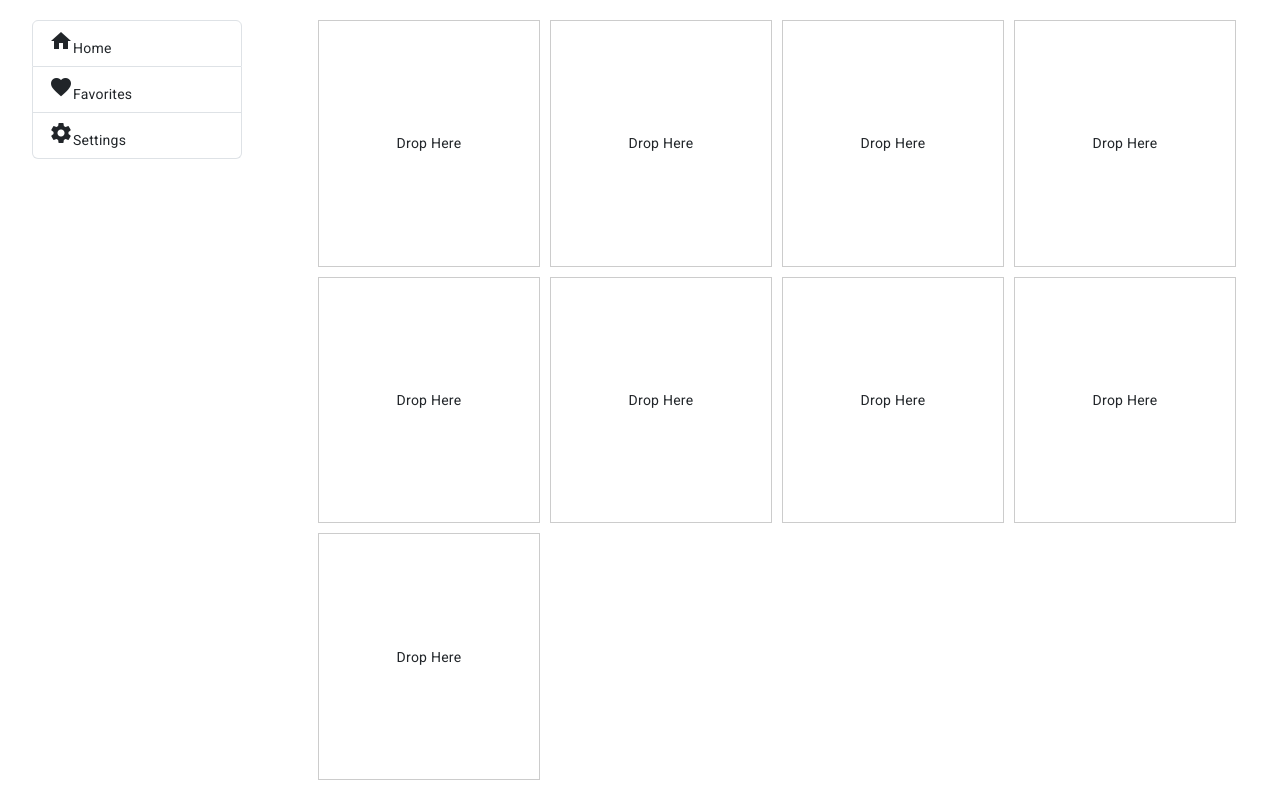
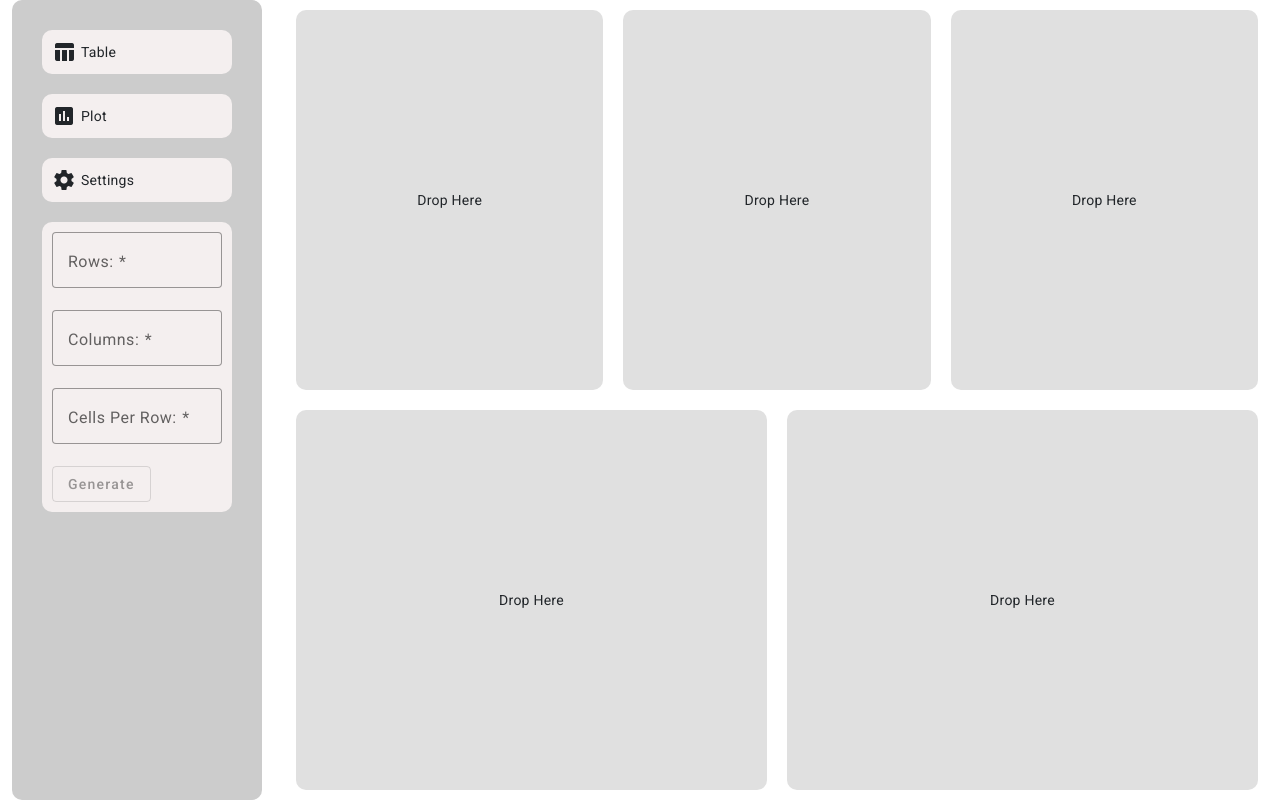
Before and after one commit to ImpulseCKS/dynamic-dashboard, an Angular app: page / in a window 1280 px wide. Built offline with nearby package versions, Linux system fonts and the light colour scheme.

Commit message:
Changed basic strucuture again

```diff
--- a/package.json
+++ b/package.json
@@ -15,6 +15,7 @@
     "@angular/common": "^17.3.5",
     "@angular/compiler": "^17.3.5",
     "@angular/core": "^17.3.5",
+    "@angular/flex-layout": "^15.0.0-beta.42",
     "@angular/forms": "^17.3.5",
     "@angular/material": "~17.3.5",
     "@angular/platform-browser": "^17.3.5",
@@ -23,6 +24,7 @@
     "@ng-bootstrap/ng-bootstrap": "^16.0.0",
     "@popperjs/core": "^2.11.8",
     "bootstrap": "^5.3.2",
+    "mobile-detect": "^1.4.5",
     "rxjs": "~7.8.0",
     "tslib": "^2.3.0",
     "zone.js": "~0.14.4"
--- a/src/app/app.component.html
+++ b/src/app/app.component.html
@@ -1,9 +1,9 @@
 <div class="container-fluid">
-  <div class="row full-height">
-    <div class="col-auto full-height">
+  <div class="row">
+    <div class="col-auto">
       <app-sidebar></app-sidebar>
     </div>
-    <div class="col full-height">
+    <div class="col">
       <app-main-page></app-main-page>
     </div>
   </div>
--- a/src/app/app.module.ts
+++ b/src/app/app.module.ts
@@ -7,7 +7,13 @@ import { DragDropModule } from '@angular/cdk/drag-drop';
 import { SidebarComponent } from './sidebar/sidebar.component';
 import { MainPageComponent } from './main-page/main-page.component';
 import { MatIconModule } from '@angular/material/icon';
+import { MatFormFieldModule } from '@angular/material/form-field';
 import { NgbModule } from '@ng-bootstrap/ng-bootstrap';
+import { ReactiveFormsModule } from '@angular/forms';
+import { MatInputModule } from '@angular/material/input';
+import { MatButtonModule } from '@angular/material/button';
+import { provideAnimations } from '@angular/platform-browser/animations';
+import { FlexLayoutModule } from '@angular/flex-layout';
 
 @NgModule({
   declarations: [
@@ -20,9 +26,16 @@ import { NgbModule } from '@ng-bootstrap/ng-bootstrap';
     AppRoutingModule,
     DragDropModule,
     MatIconModule,
-    NgbModule
+    NgbModule,
+    MatFormFieldModule,
+    ReactiveFormsModule,
+    MatInputModule,
+    MatButtonModule,
+    FlexLayoutModule
   ],
-  providers: [],
+  providers: [
+    provideAnimations()
+  ],
   bootstrap: [AppComponent]
 })
 export class AppModule { }
--- a/src/app/main-page/main-page.component.css
+++ b/src/app/main-page/main-page.component.css
@@ -1,23 +1,21 @@
 .grid-container {
-    display: grid;
-    grid-template-columns: repeat(auto-fill, minmax(200px, 1fr));
-    grid-gap: 10px;
-    padding: 20px;
-    height: 100%;
+    display: flex;
+    flex-direction: column;
+    height: 100vh;
+    /* Set container height to viewport height */
 }
 
-.grid-cell {
-    min-height: 100px;
-    border: 1px solid #ccc;
+.grid-items {
+    flex-grow: 1;
+    /* Make the grid items container fill the available space vertically */
+}
+
+.grid-item {
+    background-color: #e0e0e0;
+    border-radius: 10px;
+    margin: 10px;
+    padding: 20px;
     display: flex;
     justify-content: center;
     align-items: center;
 }
-
-.grid-cell span {
-    cursor: pointer;
-}
-
-.full-height {
-    height: 100vh;
-}
--- a/src/app/main-page/main-page.component.html
+++ b/src/app/main-page/main-page.component.html
@@ -1,8 +1,15 @@
-<div class="container-fluid">
-    <div class="row full-height">
-        <div class="col full-height">
-            <div class="grid-container" (dragover)="onDragOver($event)">
-                <div class="grid-cell" *ngFor="let cell of gridCells; let i = index" (drop)="onDrop($event, i)">
+<div class="grid-container">
+    <div
+    fxLayout="row wrap"
+    fxLayout.xs="column"
+    (dragover)="onDragOver($event)"
+    class="grid-items">
+        <div
+        fxFlex="calc(33.33% - 20px)"
+        fxFlex.xs="100%"
+        *ngFor="let cell of gridCells; let i = index"
+        class="grid-item"
+        (drop)="onDrop($event, i)">
             <ng-container *ngIf="cell.itemName">
                 <mat-icon>{{ cell.itemName }}</mat-icon>
             </ng-container>
@@ -12,5 +19,3 @@
         </div>
     </div>
 </div>
-    </div>
-</div>
--- a/src/app/main-page/main-page.component.ts
+++ b/src/app/main-page/main-page.component.ts
@@ -2,6 +2,7 @@ import { CdkDragDrop } from '@angular/cdk/drag-drop';
 import { Component, OnInit } from '@angular/core';
 import { GridCell } from '../models/grid-cell';
 import { DragdropService } from '../services/dragdrop.service';
+// import platform from 'platform';
 
 @Component({
   selector: 'app-main-page',
@@ -18,7 +19,8 @@ export class MainPageComponent implements OnInit {
 
   ngOnInit(): void {
     // Initialize gridCells here
-    this.gridCells = [{}, {}, {}, {}, {}, {}, {}, {}, {}];
+    // console.log(platform.isMobile)
+    this.gridCells = [{}, {}, {}, {}, {}];
   }
 
   onDrop(event: DragEvent, cellIndex: number) {
--- a/src/app/sidebar/sidebar.component.css
+++ b/src/app/sidebar/sidebar.component.css
@@ -1,8 +1,25 @@
 .sidebar {
     padding: 20px;
     width: 250px;
+    height: 100%;
+    background-color: #ccc;
+    border-radius: 10px;
 }
 
 .list-group-item {
+    display: flex;
+    align-items: center;
     cursor: pointer;
+    padding: 10px;
+    margin: 10px;
+    background-color: #f4efef;
+    border-radius: 10px;
 }
+
+.list-group-item span {
+    margin-left: 5px;
+}
+
+.formSize {
+    width: 100%;
+}
--- a/src/app/sidebar/sidebar.component.html
+++ b/src/app/sidebar/sidebar.component.html
@@ -1,10 +1,35 @@
 <div class="sidebar">
-  <ul class="list-group">
-    <li class="list-group-item" draggable="true" (dragstart)="onDragStart($event, 'home')">
-      <mat-icon>home</mat-icon>Home</li>
-    <li class="list-group-item" draggable="true" (dragstart)="onDragStart($event, 'favorites')">
-      <mat-icon>favorites</mat-icon>Favorites</li>
-    <li class="list-group-item" draggable="true" (dragstart)="onDragStart($event, 'settings')">
-      <mat-icon>settings</mat-icon>Settings</li>
-  </ul>
+  <div fxLayout="column" fxFlexFill>
+    <div class="list-group-item" draggable="true" (dragstart)="onDragStart($event, 'table_chart')">
+      <mat-icon>table_chart</mat-icon>
+      <span>Table</span>
+    </div>
+    <div class="list-group-item" draggable="true" (dragstart)="onDragStart($event, 'insert_chart')">
+      <mat-icon>insert_chart</mat-icon>
+      <span>Plot</span>
+    </div>
+    <div class="list-group-item">
+      <mat-icon>settings</mat-icon>
+      <span>Settings</span>
+    </div>
+    <div class="list-group-item">
+      <div>
+        <form [formGroup]="gridForm" (ngSubmit)="onSubmit()" class="formSize">
+          <mat-form-field appearance="outline" [style.width.%]=80>
+            <mat-label>Rows: </mat-label>
+            <input matInput id="rows" type="number" formControlName="rows" placeholder="Rows">
+          </mat-form-field>
+          <mat-form-field appearance="outline" [style.width.%]=80>
+            <mat-label>Columns: </mat-label>
+            <input matInput id="columns" type="number" formControlName="columns" placeholder="Columns">
+          </mat-form-field>
+          <mat-form-field appearance="outline" [style.width.%]=80>
+            <mat-label>Cells Per Row: </mat-label>
+            <input matInput id="cellsPerRow" type="number" formControlName="cellsPerRow" placeholder="Cells Per Row">
+          </mat-form-field>
+          <button mat-stroked-button color="accent" type="submit" [disabled]="!gridForm.valid">Generate</button>
+        </form>
+      </div>
+    </div>
+  </div>
 </div>
--- a/src/app/sidebar/sidebar.component.ts
+++ b/src/app/sidebar/sidebar.component.ts
@@ -1,4 +1,5 @@
-import { Component } from '@angular/core';
+import { Component, OnInit } from '@angular/core';
+import { FormGroup, FormControl, FormBuilder, Validators } from '@angular/forms';
 import { DragdropService } from 'src/app/services/dragdrop.service'
 
 @Component({
@@ -7,12 +8,26 @@ import { DragdropService } from 'src/app/services/dragdrop.service'
   templateUrl: './sidebar.component.html',
   styleUrl: './sidebar.component.css'
 })
-export class SidebarComponent {
+export class SidebarComponent implements OnInit {
 
-  constructor(private dragDropService: DragdropService) {
+  gridForm!: FormGroup;
+
+  constructor(private fb: FormBuilder) {
+  }
+
+  ngOnInit(): void {
+    this.gridForm = this.fb.group({
+      rows: ['', Validators.required],
+      columns: ['', Validators.required],
+      cellsPerRow: ['', Validators.required]
+    });
   }
 
   onDragStart(event: DragEvent, item: string) {
     event.dataTransfer?.setData('text/plain', item);
   }
+
+  onSubmit() {
+    console.warn(this.gridForm.value);
+  }
 }
```
Also changed, not shown: 1 other file (tests, documents, lock files or other folders). Lines whose indentation alone changed are shown as unchanged.
